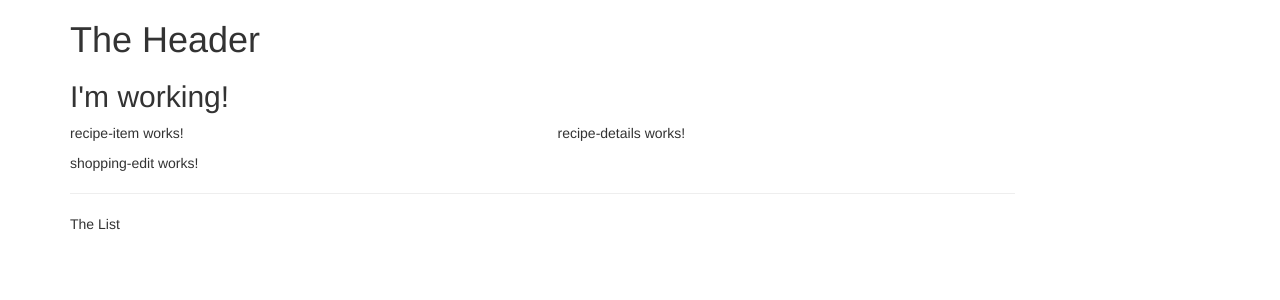
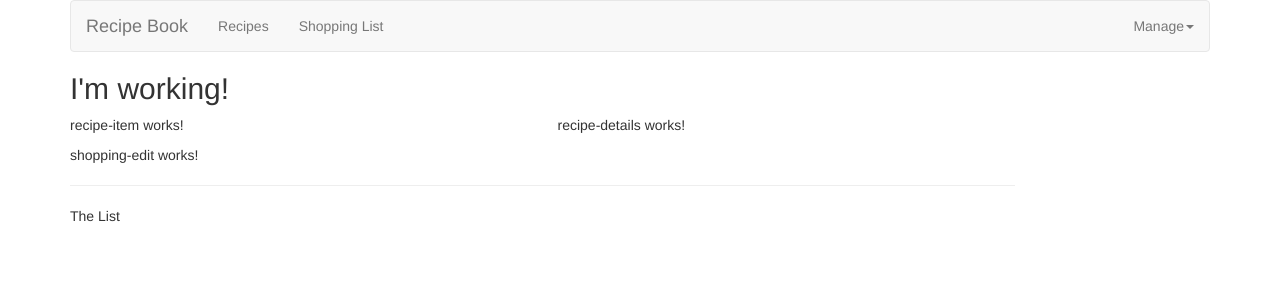
Before and after one commit to bhuvanatn/Angular4Project, an Angular app in the folder ProjectwithbasicsofangularRecipeNShopping/: page / in a window 1280 px wide. Shown: the top 300 px of the page. Built offline with nearby package versions, Linux system fonts and the light colour scheme.

Commit message:
Navigation bar in bootstrap

```diff
--- a/ProjectwithbasicsofangularRecipeNShopping/src/app/header/header.component.html
+++ b/ProjectwithbasicsofangularRecipeNShopping/src/app/header/header.component.html
@@ -1 +1,23 @@
-<h1>The Header</h1>
+<nav class="navbar navbar-default">
+  <div class="container-fluid">
+    <div class="navbar-header">
+      <a href="#" class="navbar-brand">Recipe Book</a>
+    </div>
+    <div class="navbar-default">
+      <ul class="nav navbar-nav">
+        <li> <a href="#">Recipes</a> </li>
+        <li> <a href="#">Shopping List</a> </li>
+      </ul>
+
+    <ul class="nav navbar-nav navbar-right">
+      <li class="dropdown">
+        <a href="#" class="dropdown-toggle" role="button">Manage<span class="caret"></span></a>
+        <ul class="dropdown-menu">
+          <li> <a href="#">Save Data</a> </li>
+          <li> <a href="#">Fetch Data</a> </li>
+        </ul>
+      </li>
+    </ul>
+    </div>
+  </div>
+</nav>
```
